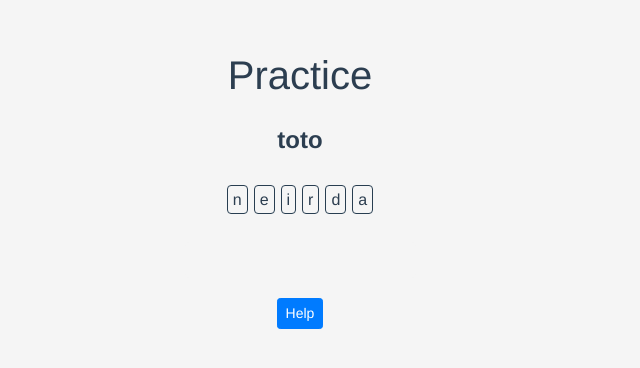
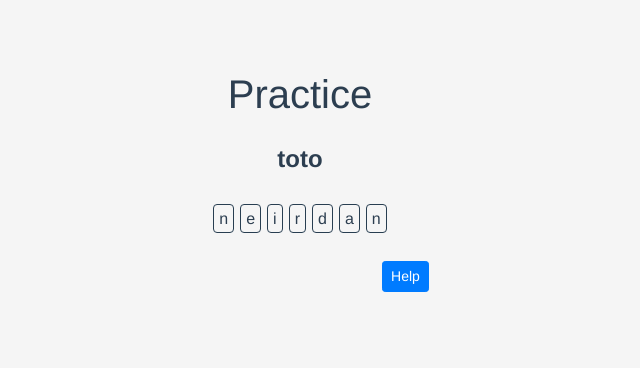
Before and after one commit to HiBigBob/english, a Vue app in the folder front/: page / in a window 1280 px wide. Shown: the part 168-536 px from the top of the page, without its empty margins (340-980 px from the left). Built offline with nearby package versions, Linux system fonts and the light colour scheme.

Commit message:
Change selector

```diff
--- a/front/src/components/HelloWorld.vue
+++ b/front/src/components/HelloWorld.vue
@@ -7,14 +7,15 @@
                 <div class="clear"></div>
             </div>
             <div class="letter">
-                <span class="letterChoice" id="n">n</span>
-                <span class="letterChoice" id="e">e</span>
-                <span class="letterChoice" id="i">i</span>
-                <span class="letterChoice" id="r">r</span>
-                <span class="letterChoice" id="d">d</span>
-                <span class="letterChoice" id="a">a</span>
+                <span class="letterChoice n">n</span>
+                <span class="letterChoice e">e</span>
+                <span class="letterChoice i">i</span>
+                <span class="letterChoice r">r</span>
+                <span class="letterChoice d">d</span>
+                <span class="letterChoice a">a</span>
+                <span class="letterChoice n">n</span>
             </div>
-            <input type="text" id="input" class="form-control" @keyup="keymonitor" autofocus>
+            <input type="text" id="input" class="form" @keyup="keymonitor" autofocus spellcheck="false" />
             <button class="btn btn-sm btn-primary" >Help</button>
         </div>
     </div>
@@ -37,10 +38,13 @@ export default {
             e.preventDefault();
             e = e || window.event;
 
+            console.log('1');
+
             console.log('keyup from id: '+e.target.id)
 
             // what was pressed?
             let keyMessage = 'keyup: ';
+            console.log('shiftKey ', e.shiftKey);
             if (e.shiftKey) {
                 keyMessage += 'Shift+';
             }
@@ -55,9 +59,21 @@ export default {
             if (e.shiftKey) {
                 charStr = charStr.toUpperCase();
             }
+            console.log('2 charStr', charStr);
+            console.log('2 charCode', charCode);
 
             if (charCode > 64 && charCode < 91) {
-                document.getElementById(charStr).classList.toggle("pressed");
+                let query = `span.letterChoice.${charStr}:not(.pressed)`;
+                if (document.querySelector(query)) {
+                    document.querySelector(query).classList.toggle("pressed");
+                } else {
+                    query = `span.letterChoice.${charStr}`;
+                    const elems = document.querySelectorAll(query);
+
+                    elems.forEach((elem) => {
+                        elem.classList.toggle("pressed");
+                    });
+                }
             }
 
             var $content = document.getElementById("write");
@@ -66,6 +82,7 @@ export default {
                 this.iterator = this.iterator - 1;
                 return;
             }
+            console.log('3');
 
             if (charCode == 32) {
                 var space = document.createTextNode(" ");
@@ -73,6 +90,7 @@ export default {
             }
 
             if (this.text.length <= this.iterator) {
+                console.log('4', this.text.length <= this.iterator);
                 return;
             }
 
@@ -153,20 +171,21 @@ a {
     margin: auto;
 }
 
-.form-signin .form-control {
+.form-signin .form {
     position: relative;
     box-sizing: border-box;
     height: auto;
     font-size: 16px;
 }
 
-.form-control:focus {
+.form:focus {
   border-color: inherit;
   -webkit-box-shadow: none;
   box-shadow: none;
+  outline: none;
 }
 
-.form-control{
+.form{
     background-color: #f5f5f5;
     color: #f5f5f5;
     border: none;
```
